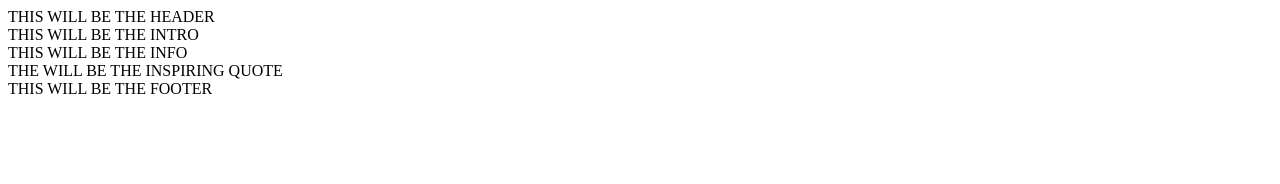
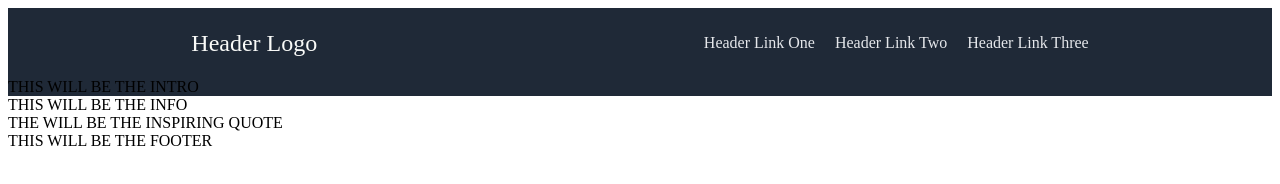
Before and after one commit to AlphaJooj/Project-Landing-Page, a plain HTML site: page index.html in a window 1280 px wide. Drawn offline with Linux system fonts and the light colour scheme.

Commit message:
Created the header layout
Used flex to create the header. Now to the intro section

```diff
--- a/index.html
+++ b/index.html
@@ -9,12 +9,20 @@
 </head>
 
 <body>
-    <div class="">
-        THIS WILL BE THE HEADER
-    </div>
 
-    <div class="">
-        THIS WILL BE THE INTRO
+    <div class="hero">
+        <div class="header">
+            <div class="logo-text">Header Logo</div>
+            <ul class="Lista">
+                <li><a>Header Link One</a></li>
+                <li><a>Header Link Two</a></li>
+                <li><a>Header Link Three</a></li>
+            </ul>
+        </div>
+
+        <div class="">
+            THIS WILL BE THE INTRO
+        </div>
     </div>
 
     <div class="">
--- a/style.css
+++ b/style.css
@@ -0,0 +1,27 @@
+a {
+    text-decoration: none;
+    color: #e5e7eb;
+}
+
+.hero{
+    background-color: #1f2937;
+}
+
+.header{
+    padding: 10px;
+    display: flex;
+    align-items: center;
+    justify-content: space-around;
+}
+
+.logo-text {
+    color: #f9faf8;
+    font-size: 24px;
+}
+
+.Lista{
+    list-style-type: none;
+    display: flex;
+    justify-content: space-between;
+    gap: 20px;
+}
```
